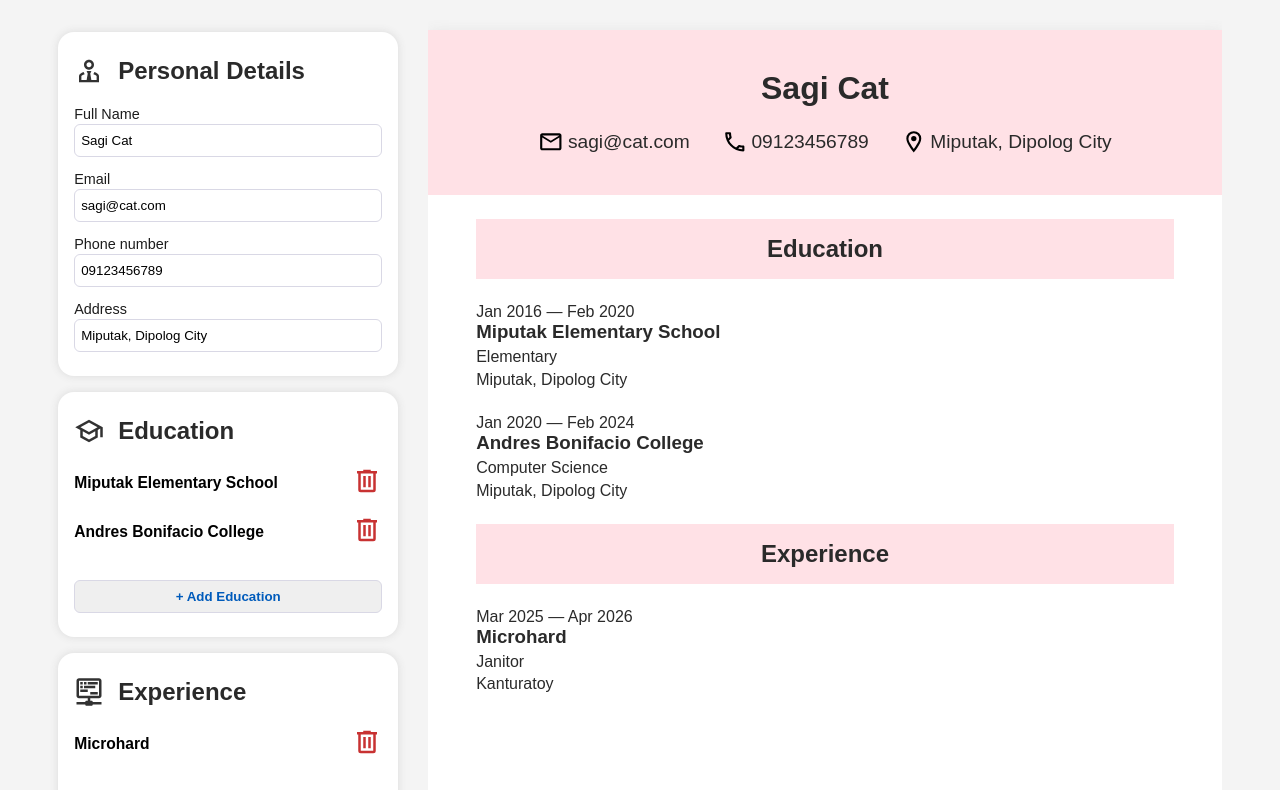
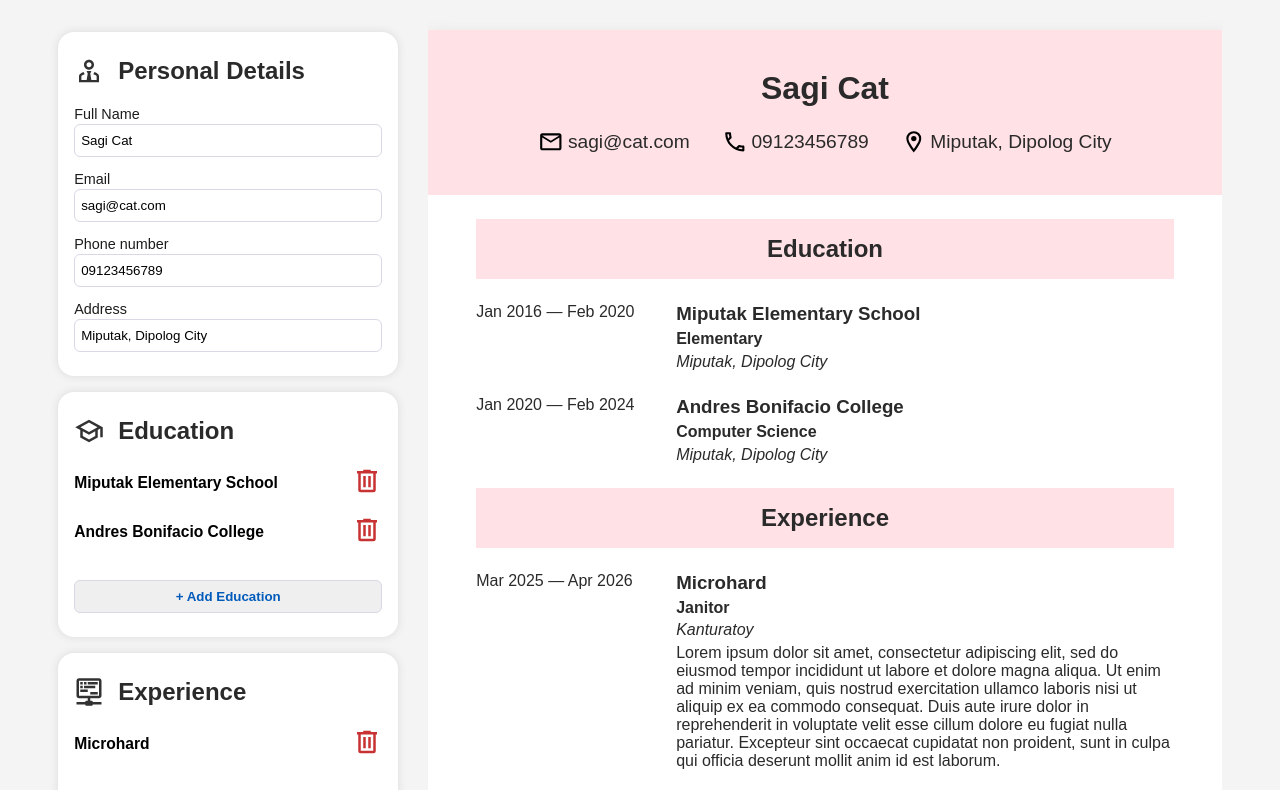
Before and after one commit to etanyosef/cv-application, a React (Vite) app: page / in a window 1280 px wide. Shown: the top 790 px of the page. Built offline with nearby package versions, Linux system fonts and the light colour scheme.

Commit message:
add experience responsibilities

```diff
--- a/src/components/App.jsx
+++ b/src/components/App.jsx
@@ -86,6 +86,7 @@ export default function App() {
                 location: '',
                 startDate: '',
                 endDate: '',
+                responsibilities: '',
             },
         ])
     }
--- a/src/components/Resume.jsx
+++ b/src/components/Resume.jsx
@@ -12,7 +12,7 @@ export default function Resume({
     }
 
     const educationList = education.map(educ => (
-        <div className="item-list" key={educ.id}>
+        <div className="list-item" key={educ.id}>
             <span>
                 {educ.startDate ? formattedDate(educ.startDate) : null}
                 <span> &mdash; </span>
@@ -20,14 +20,14 @@ export default function Resume({
             </span>
             <span className="right">
                 <h3>{educ.school}</h3>
-                <p>{educ.degree}</p>
-                <p>{educ.location}</p>
+                <b>{educ.degree}</b>
+                <i>{educ.location}</i>
             </span>
         </div>
     ))
 
     const experienceList = experience.map(exp => (
-        <div className="experience" key={exp.id}>
+        <div className="list-item" key={exp.id}>
             <span>
                 {exp.startDate ? formattedDate(exp.startDate) : null}
                 <span> &mdash; </span>
@@ -35,8 +35,9 @@ export default function Resume({
             </span>
             <span className="right">
                 <h3>{exp.company}</h3>
-                <p>{exp.jobTitle}</p>
-                <p>{exp.location}</p>
+                <b>{exp.jobTitle}</b>
+                <i>{exp.location}</i>
+                <p>{exp.responsibilities}</p>
             </span>
         </div>
     ))
--- a/src/components/sidebar/forms/ExperienceForm.jsx
+++ b/src/components/sidebar/forms/ExperienceForm.jsx
@@ -60,6 +60,15 @@ export default function ExperienceForm({
                                 onChange={e => experienceOnChange(e, experience.id)}
                             />
                         </div>
+                        <div className="form-input">
+                            <label htmlFor="responsibilities">Responsibilities</label>
+                            <textarea
+                                id="responsibilities"
+                                data-key="responsibilities"
+                                value={experience.responsibilities}
+                                onChange={e => experienceOnChange(e, experience.id)}
+                            ></textarea>
+                        </div>
                     </form>
                 </div>
             ) : null}
--- a/src/data.js
+++ b/src/data.js
@@ -34,5 +34,6 @@ export const experienceDetails = [
         location: 'Kanturatoy',
         startDate: '2025-03',
         endDate: '2026-04',
+        responsibilities: 'Lorem ipsum dolor sit amet, consectetur adipiscing elit, sed do eiusmod tempor incididunt ut labore et dolore magna aliqua. Ut enim ad minim veniam, quis nostrud exercitation ullamco laboris nisi ut aliquip ex ea commodo consequat. Duis aute irure dolor in reprehenderit in voluptate velit esse cillum dolore eu fugiat nulla pariatur. Excepteur sint occaecat cupidatat non proident, sunt in culpa qui officia deserunt mollit anim id est laborum.',
     },
 ]
```
